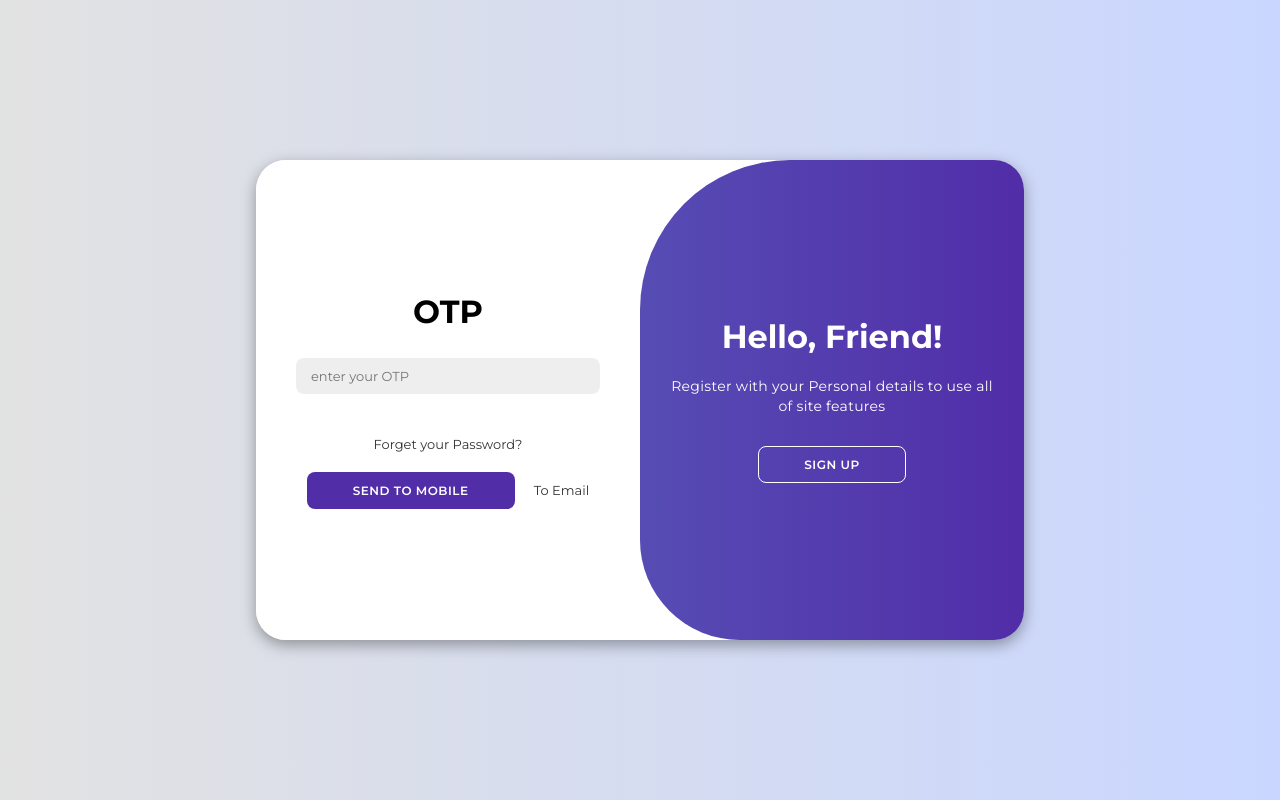
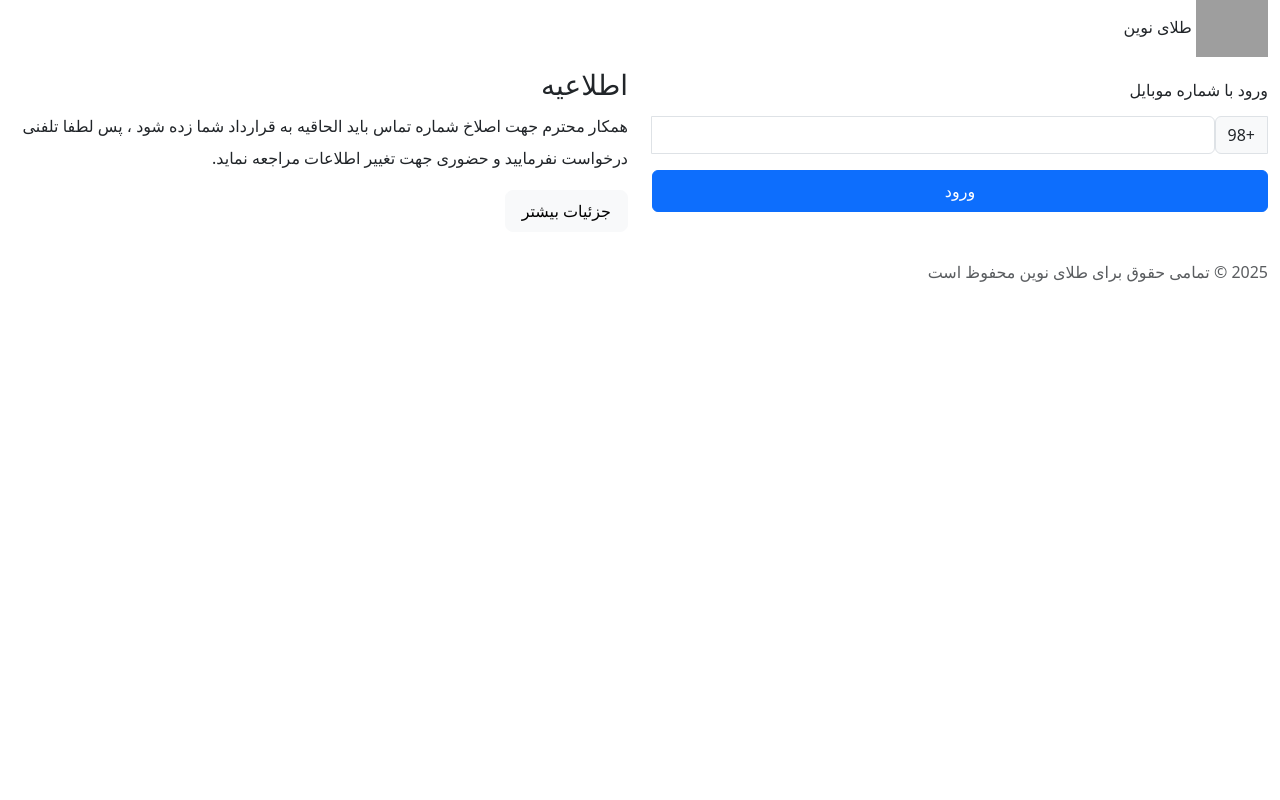
Before and after one commit to AboozarEsmaili/loginOTP, a PHP site: page /otp.php in a window 1280 px wide. Run offline with PHP 8.4, Linux system fonts and the light colour scheme; grey boxes are pictures that could not be loaded.

Commit message:
Update otp.php
new

```diff
--- a/otp.php
+++ b/otp.php
@@ -1,53 +1,52 @@
-<html lang="pt-BR">
+<!DOCTYPE html>
+<html lang="fa" dir="rtl">
+
 <head>
-  <meta charset="UTF-8">
-  <meta http-equiv="X-UA-Compatible" content="IE=edge">
-  <link rel="stylesheet" href="https://cdnjs.cloudflare.com/ajax/libs/font-awesome/6.4.2/css/all.min.css" integrity="sha512-z3gLpd7yknf1YoNbCzqRKc4qyor8gaKU1qmn+CShxbuBusANI9QpRohGBreCFkKxLhei6S9CQXFEbbKuqLg0DA==" crossorigin="anonymous" referrerpolicy="no-referrer" />
-  <meta name="viewport" content="width=device-width, initial-scale=1.0">
-  <title>OTP</title>
-  <link rel="stylesheet" href="./assets/css/style.css">
+  <!-- Required meta tags -->
+  <meta charset="utf-8" />
+  <meta name="viewport" content="width=device-width, initial-scale=1" />
+  <!-- Bootstrap CSS -->
+  <link href="https://cdn.jsdelivr.net/npm/bootstrap@5.3.3/dist/css/bootstrap.min.css" rel="stylesheet"
+    integrity="sha384-QWTKZyjpPEjISv5WaRU9OFeRpok6YctnYmDr5pNlyT2bRjXh0JMhjY6hW+ALEwIH" crossorigin="anonymous">
+  <link rel="stylesheet" href="css/app.css" />
+  <title>طلای خیرخواه</title>
 </head>
 
-<body>
-  <div class="container" id="container">
-    <div class="form-container sign-up">
-      <form>
-        <span>or use your email to registration</span>
-        <input type="text" placeholder="userName">
-        <input type="email" placeholder="Email">
-        <input type="text" placeholder="MObileNumber">
-        <input type="password" placeholder="Password">
-        <button>Sign Up</button>
-      </form>
-    </div>
-    <div class="form-container sign-in">
-      <form>
-        <h1>OTP</h1>
-        <br>
-        <input type="number" placeholder="enter your OTP">
-        <br>
-        <a href="#">Forget your Password?</a>
-        <div style="display: inline;">
-            <button>Send To MObile</button>
-            <a style="margin-left: 15px" href="otp.php">To Email</a>
+<body class="yekan-font">
+  <div class="container-fluid login_page">
+    <div class="row">
+      <div class="d-flex col-md-6 login_page_right_col half-page">
+        <div class="form-signin w-100 m-auto">
+          <form>
+            <div class="mb-4 logo_set">
+              <img src="https://www.svgrepo.com/show/277194/gold-ingots-gold.svg" alt="" width="72"
+              height="57">
+            <span class="num-fontpi">طلای نوین</span>
+            </div>
+            <h5 class="fs-6 mb-3 fw-normal">ورود با شماره موبایل</h5>
+            <div class="input-group mb-3 input_ltr">
+              <span class="input-group-text num-fontpi input_mobile_span">+98</span>
+              <input type="text" class="form-control num-fontpi input_mobile" placeholder="">
+            </div>
+            <button class="btn btn-primary w-100 py-2 login_btn num-fontpi" type="submit">ورود</button>
+            <p class="mt-5 mb-3 text-body-secondary fw-light copy_right">2025 © تمامی حقوق برای طلای نوین محفوظ است </p>
+          </form>
         </div>
-      </form>
-    </div>
-    <div class="toggle-container">
-      <div class="toggle">
-        <div class="toggle-panel toggle-left">
-          <h1>Welcome Back!</h1>
-          <p>Enter your Personal details to use all of site features</p>
-          <button class="hidden" id="login">Sign In</button>
-        </div>
-        <div class="toggle-panel toggle-right">
-          <h1>Hello, Friend!</h1>
-          <p>Register with your Personal details to use all of site features</p>
-          <button class="hidden" id="register">Sign Up</button>
+      </div>
+
+      <div class="d-flex col-md-6 login_page_left_col half-page">
+        <div class="login_notice w-100 m-auto">
+          <h3 class="num-fontpi">اطلاعیه</h3>
+          <p class="lh-lg">همکار محترم جهت اصلاخ شماره تماس باید الحاقیه به قرارداد شما زده شود ، پس لطفا تلفنی درخواست نفرمایید و حضوری جهت تغییر اطلاعات مراجعه نماید.</p>
+          <a class="btn btn-light btn-lg fs-6" href="#">جزئیات بیشتر</a>
         </div>
       </div>
     </div>
   </div>
+
+  <script src="https://cdn.jsdelivr.net/npm/bootstrap@5.3.3/dist/js/bootstrap.bundle.min.js"
+    integrity="sha384-YvpcrYf0tY3lHB60NNkmXc5s9fDVZLESaAA55NDzOxhy9GkcIdslK1eN7N6jIeHz" crossorigin="anonymous">
+    </script>
 </body>
-<script src="./assets/script/js/script.js"></script>
+
 </html>
```
